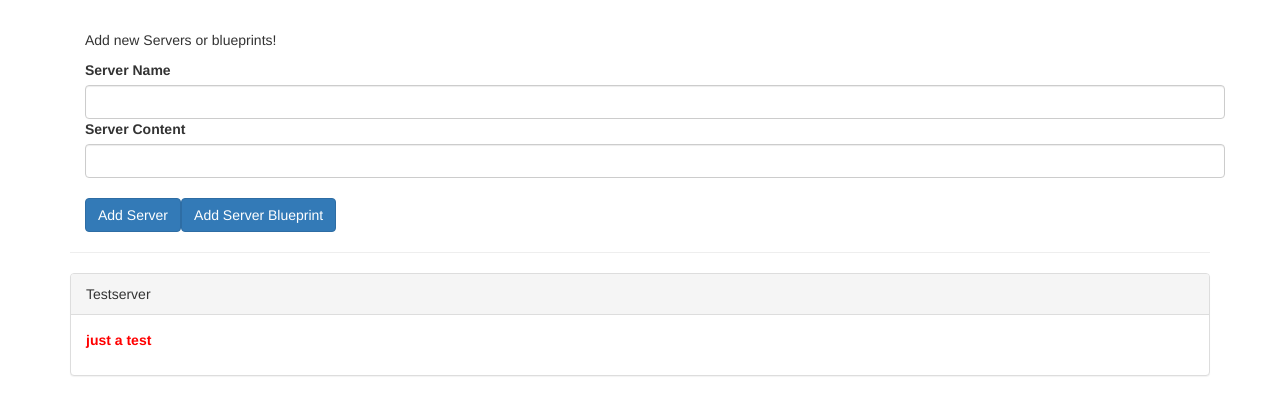
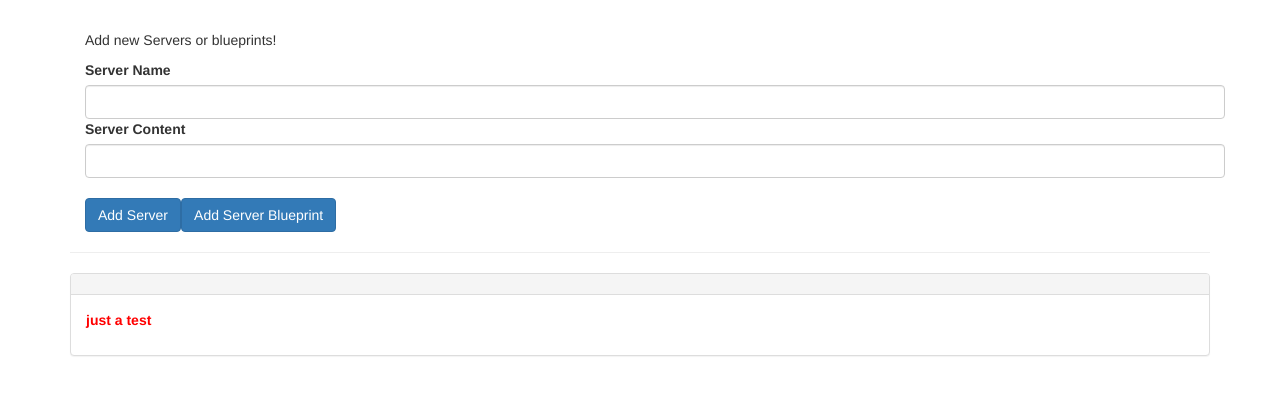
Before and after one commit to moisesJduarte/cmp-databinding-start, an Angular app: page / in a window 1280 px wide. Shown: the top 414 px of the page. Built offline with nearby package versions, Linux system fonts and the light colour scheme.

Commit message:
adding ContentChild

```diff
--- a/src/app/server-element/server-element.component.html
+++ b/src/app/server-element/server-element.component.html
@@ -1,5 +1,5 @@
 <div class="panel panel-default">
-    <div class="panel-heading">{{ element.name }}</div>
+    <div class="panel-heading" #heading>{{ name }}</div>
     <div class="panel-body">
         <ng-content></ng-content>
     </div>
--- a/src/app/server-element/server-element.component.ts
+++ b/src/app/server-element/server-element.component.ts
@@ -1,4 +1,4 @@
-import { Component, OnInit, Input } from '@angular/core';
+import { Component, OnInit, Input, ViewChild, ElementRef } from '@angular/core';
 
 @Component({
   selector: 'app-server-element',
@@ -7,6 +7,8 @@ import { Component, OnInit, Input } from '@angular/core';
 })
 export class ServerElementComponent implements OnInit {
   @Input('srvElement') element: { type: string, name: string, content: string };
+  @ViewChild('heading', { static: true }) header: ElementRef;
+  @Input() name: string;
   constructor() { }
 
   ngOnInit(): void {
```
